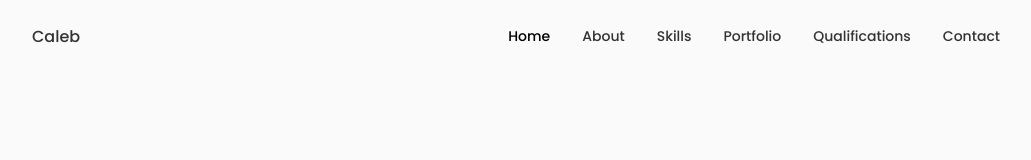
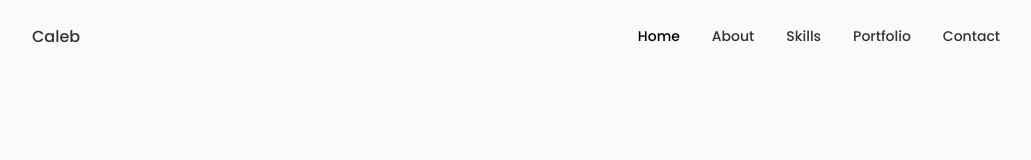
Before and after one commit to caleb-siegel/portfolio-polished, a React (Vite) app: page / in a window 1280 px wide. Shown: the top 160 px of the page, without its empty margins (124-1155 px from the left). Built offline with nearby package versions, Linux system fonts and the light colour scheme.

Commit message:
remove qualifications from header

```diff
--- a/src/components/header/Header.jsx
+++ b/src/components/header/Header.jsx
@@ -73,11 +73,17 @@ const Header = () => {
                             </a>
                         </li>
 
-                        <li className="nav__item">
-                            <a href="#qualification" value="#qualifications" onClick={(e) => handleActiveNav(e)} className={activeNav === "#portfolio" ? "nav__link active-link" : "nav__link"}>
+                        {/* <li className="nav__item">
+                            <a href="#qualification" value="#qualification" onClick={(e) => handleActiveNav(e)} className={activeNav === "#portfolio" ? "nav__link active-link" : "nav__link"}>
                                 <i className="uil uil-scenery nav__icon"></i> Qualifications
                             </a>
-                        </li>
+                        </li> */}
+
+                        {/* <li className="nav__item">
+                            <a href="#interests" value="#interests" onClick={(e) => handleActiveNav(e)} className={activeNav === "#portfolio" ? "nav__link active-link" : "nav__link"}>
+                                <i className="uil uil-scenery nav__icon"></i> Interests
+                            </a>
+                        </li> */}
 
                         <li className="nav__item">
                             <a href="#contact" value="#contact" onClick={(e) => handleActiveNav(e)} className={activeNav === "#contact" ? "nav__link active-link" : "nav__link"}>
--- a/src/components/interests/Interests.jsx
+++ b/src/components/interests/Interests.jsx
@@ -9,7 +9,7 @@ import { Navigation, Pagination, Scrollbar, A11y } from 'swiper/modules';
 
 const Interests = () => {
   return (
-    <section className="interests container section">
+    <section className="interests container section" id='interests'>
         <h2 className="section__title">Interests</h2>
         <span className="section__subtitle">What Makes Me... Me </span>
 
```
